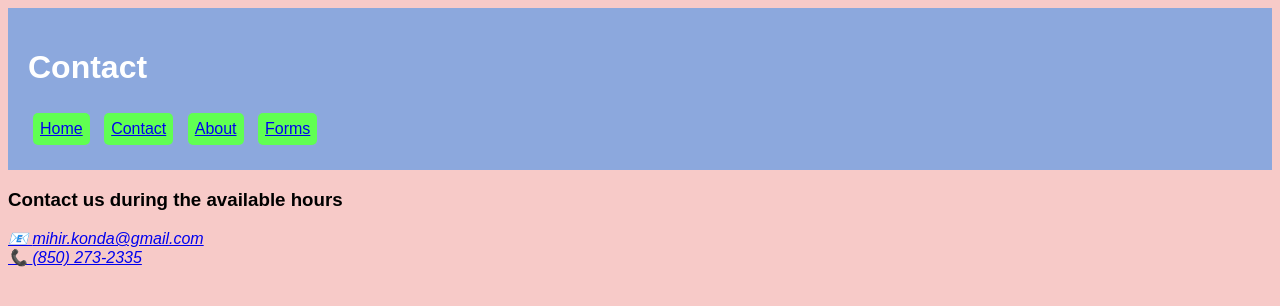
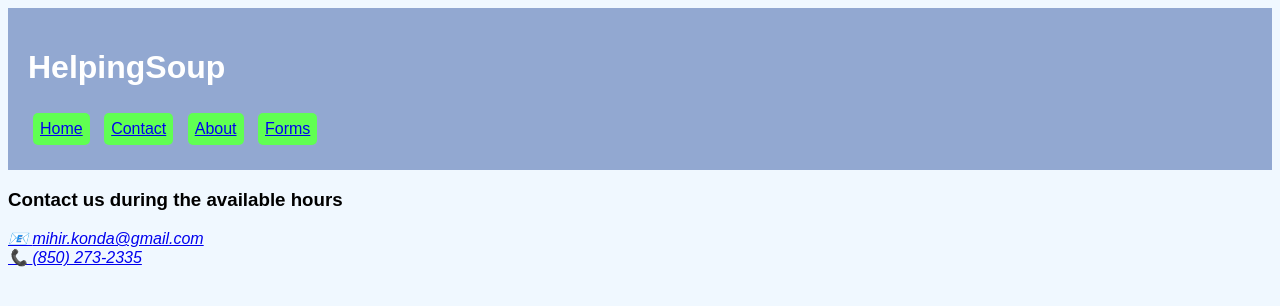
Before and after one commit to prabhask5/HelpingSoup-Website, a plain HTML site: page website helpingsoup/pages/contact.html in a window 1280 px wide. Drawn offline with Linux system fonts and the light colour scheme.

Commit message:
Color Changes

```diff
--- a/website helpingsoup/contactstyle.css
+++ b/website helpingsoup/contactstyle.css
@@ -1,13 +1,11 @@
 
-body{
-
+body {
     font-family: Arial, Helvetica, sans-serif;
-    background-color: rgb(247, 202, 200);
+    background-color: aliceblue;
 }
 header {
-    background: rgb(140, 168, 221);
+    background: rgb(146, 168, 209);
     padding: 20px;
-
     color: white;
 }
 ul{
--- a/website helpingsoup/main.css
+++ b/website helpingsoup/main.css
@@ -1,8 +1,7 @@
 
-body{
-
+body {
     font-family: Arial, Helvetica, sans-serif;
-    background-color: rgb(247, 202, 201);
+    background-color: aliceblue;
 }
 header {
     background: rgb(146, 168, 209);
--- a/website helpingsoup/pages/contact.html
+++ b/website helpingsoup/pages/contact.html
@@ -6,7 +6,7 @@
     </head>
     <body>
         <header>
-            <h1>Contact</h1>
+            <h1>HelpingSoup</h1>
             <nav>
                 <ul>
                     <li><a href="main.html">Home</a></li>
```
Also changed, not shown: website helpingsoup/pages/about.html (+1 -1 lines), website helpingsoup/pages/forms.html (+1 -1 lines).
